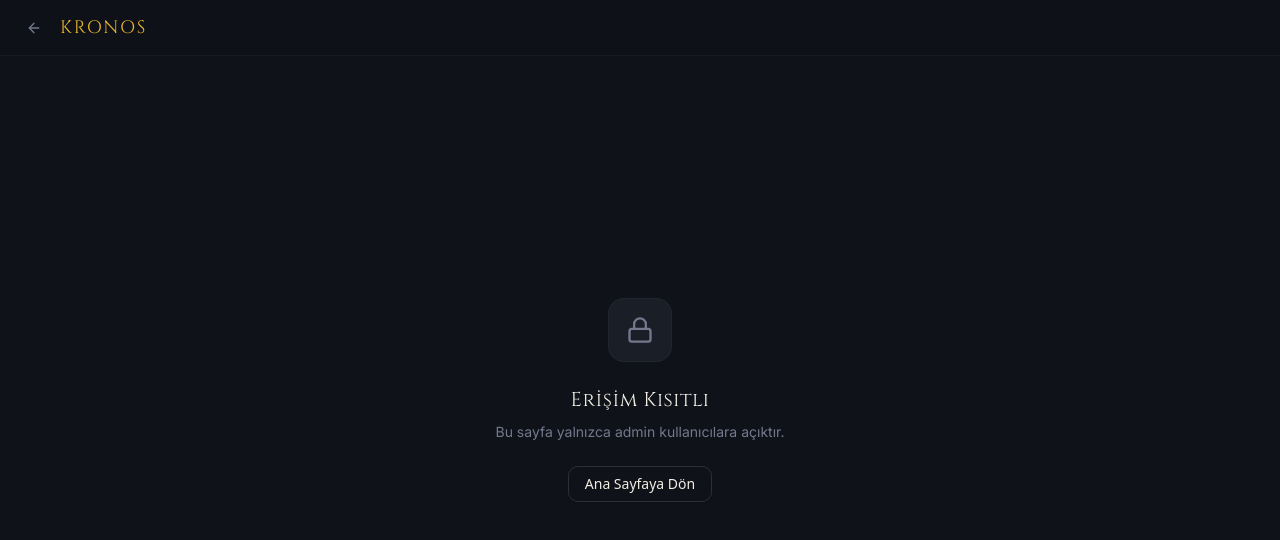
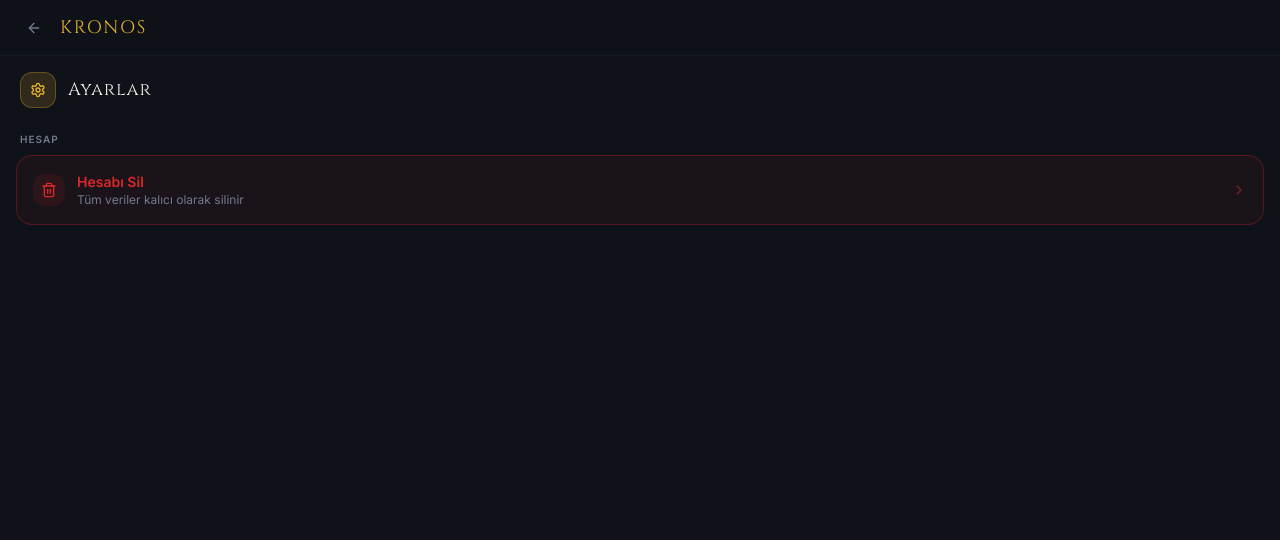
Before and after one commit to Verims-lab/Kronox, a React (Vite) app: page /settings in a window 1280 px wide. Shown: the top 540 px of the page. Built offline with nearby package versions, Linux system fonts and the light colour scheme; no server answers.

Commit message:
File changes

```diff
--- a/src/components/layout/AppHeader.jsx
+++ b/src/components/layout/AppHeader.jsx
@@ -13,9 +13,14 @@ export default function AppHeader() {
   const navigate = useNavigate();
   const [isAdmin, setIsAdmin] = useState(false);
 
+  const [isAuthenticated, setIsAuthenticated] = useState(false);
+
   useEffect(() => {
     base44.auth.me().then(u => {
+      if (u) {
+        setIsAuthenticated(true);
         setIsAdmin(u?.email === ADMIN_EMAIL || u?.role === 'admin');
+      }
     }).catch(() => {});
   }, []);
 
@@ -33,6 +38,7 @@ export default function AppHeader() {
           size="icon"
           onClick={() => navigate(-1)}
           className="text-muted-foreground hover:text-foreground"
+          style={{ userSelect: 'none' }}
         >
           <ArrowLeft className="w-5 h-5" />
         </Button>
@@ -48,15 +54,18 @@ export default function AppHeader() {
         style={{ paddingTop: 'env(safe-area-inset-top)', height: 'calc(3.5rem + env(safe-area-inset-top))' }}
       >
         <h1 className="font-cinzel text-lg text-primary tracking-widest">KRONOS</h1>
+        {isAuthenticated && (
           <Button
             variant="ghost"
             size="icon"
-          onClick={() => { if (isAdmin) navigate('/settings'); }}
-          className={isAdmin ? 'text-muted-foreground hover:text-foreground' : 'text-muted-foreground/30 cursor-default'}
-          title={isAdmin ? 'Ayarlar' : ''}
+            onClick={() => navigate('/settings')}
+            className="text-muted-foreground hover:text-foreground"
+            title="Ayarlar"
+            style={{ userSelect: 'none' }}
           >
             <Settings className="w-5 h-5" />
           </Button>
+        )}
       </div>
     );
   }
--- a/src/pages/SettingsPage.jsx
+++ b/src/pages/SettingsPage.jsx
@@ -1,6 +1,6 @@
 import React, { useState, useEffect } from 'react';
 import { motion, AnimatePresence } from 'framer-motion';
-import { Trash2, AlertTriangle, FileDown, Loader2, Lock, FlaskConical, ChevronRight, Shield } from 'lucide-react';
+import { Trash2, AlertTriangle, FileDown, Loader2, FlaskConical, ChevronRight, Shield, Settings } from 'lucide-react';
 import { Button } from '@/components/ui/button';
 import { base44 } from '@/api/base44Client';
 import { useNavigate } from 'react-router-dom';
@@ -71,37 +71,25 @@ export default function SettingsPage() {
     );
   }
 
-  if (!isAdmin) {
-    return (
-      <div className="min-h-screen bg-background flex flex-col items-center justify-center gap-6 px-6">
-        <div className="w-16 h-16 rounded-2xl bg-secondary/50 border border-border/50 flex items-center justify-center">
-          <Lock className="w-7 h-7 text-muted-foreground" />
-        </div>
-        <div className="text-center space-y-2">
-          <p className="font-cinzel text-xl text-foreground tracking-wide">Erişim Kısıtlı</p>
-          <p className="font-inter text-sm text-muted-foreground">Bu sayfa yalnızca admin kullanıcılara açıktır.</p>
-        </div>
-        <Button variant="outline" onClick={() => navigate('/')}>Ana Sayfaya Dön</Button>
-      </div>
-    );
-  }
-
   return (
     <div
       className="min-h-screen bg-background"
       style={{
         paddingTop: 'calc(4rem + env(safe-area-inset-top))',
         paddingBottom: 'calc(2rem + env(safe-area-inset-bottom))',
+        userSelect: 'none',
       }}
     >
       {/* Hero bar */}
       <div className="px-5 pb-6 pt-2">
         <div className="flex items-center gap-3">
           <div className="w-9 h-9 rounded-xl bg-primary/15 border border-primary/30 flex items-center justify-center flex-shrink-0">
-            <Shield className="w-4 h-4 text-primary" />
+            {isAdmin ? <Shield className="w-4 h-4 text-primary" /> : <Settings className="w-4 h-4 text-primary" />}
           </div>
           <div>
-            <p className="font-cinzel text-lg text-foreground tracking-wider leading-tight">Admin Paneli</p>
+            <p className="font-cinzel text-lg text-foreground tracking-wider leading-tight">
+              {isAdmin ? 'Admin Paneli' : 'Ayarlar'}
+            </p>
             <p className="font-inter text-xs text-muted-foreground">{user?.email}</p>
           </div>
         </div>
@@ -109,7 +97,8 @@ export default function SettingsPage() {
 
       <div className="px-4 space-y-5">
 
-        {/* Admin Araçları */}
+        {/* Admin Araçları — yalnızca admin */}
+        {isAdmin && (
           <Section label="Araçlar">
             <ToolCard
               icon={<FileDown className="w-4 h-4" />}
@@ -132,8 +121,9 @@ export default function SettingsPage() {
               onClick={() => setShowSim(true)}
             />
           </Section>
+        )}
 
-        {/* Hesap */}
+        {/* Hesap — tüm kullanıcılar */}
         <Section label="Hesap">
           <AnimatePresence mode="wait">
             {!confirmDelete ? (
```
Lines whose indentation alone changed are shown as unchanged.
